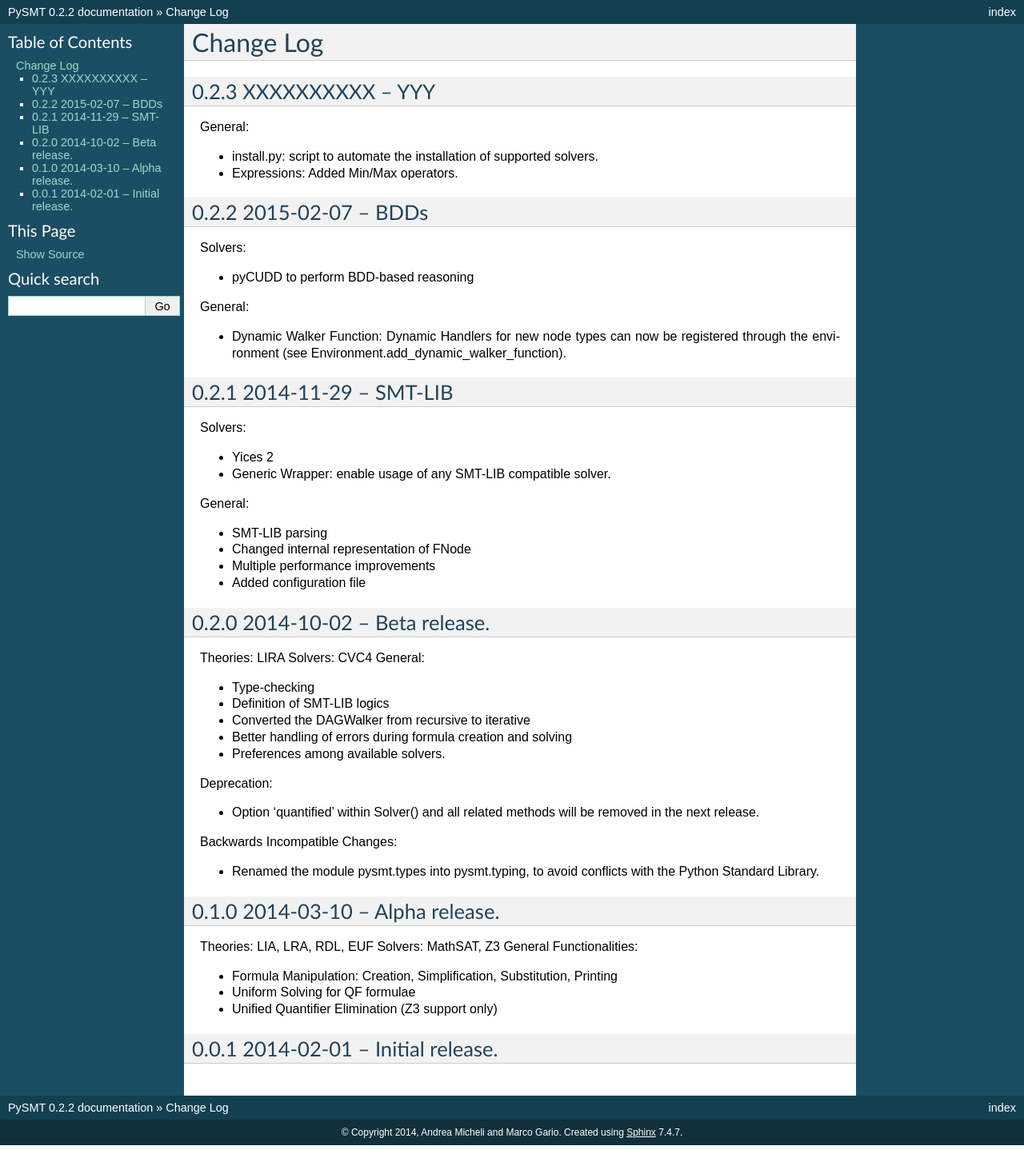
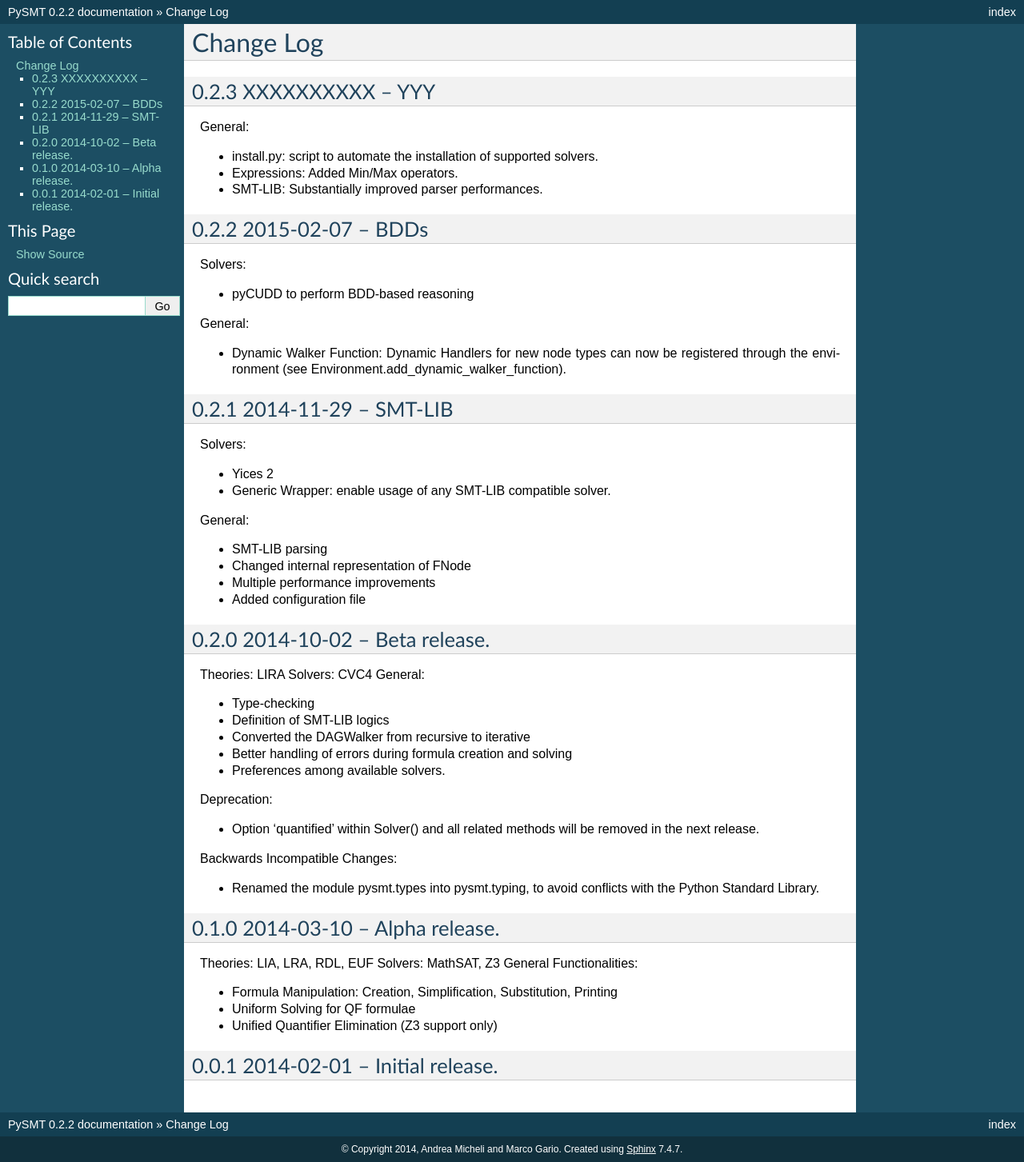
Before and after one commit to pysmt/pysmt, a Sphinx documentation site: the page built from docs/CHANGES.rst, in a window 1280 px wide. Shown: the whole page at 80% size. Built offline with Sphinx 7.4.7, drawn with Linux system fonts in a browser that asks for light colours; formulas are drawn with MathJax 3; pages that are not in the unit, such as notebooks, are missing from menus; before the commit the page ends 1432 px from its top, so only the background shows below that.

Commit message:
Updated changes.rst

```diff
--- a/docs/CHANGES.rst
+++ b/docs/CHANGES.rst
@@ -10,6 +10,9 @@
   solvers.
 
 * Expressions: Added Min/Max operators.
+
+* SMT-LIB: Substantially improved parser performances.
+
 
 0.2.2 2015-02-07 -- BDDs
 ------------------------
```
